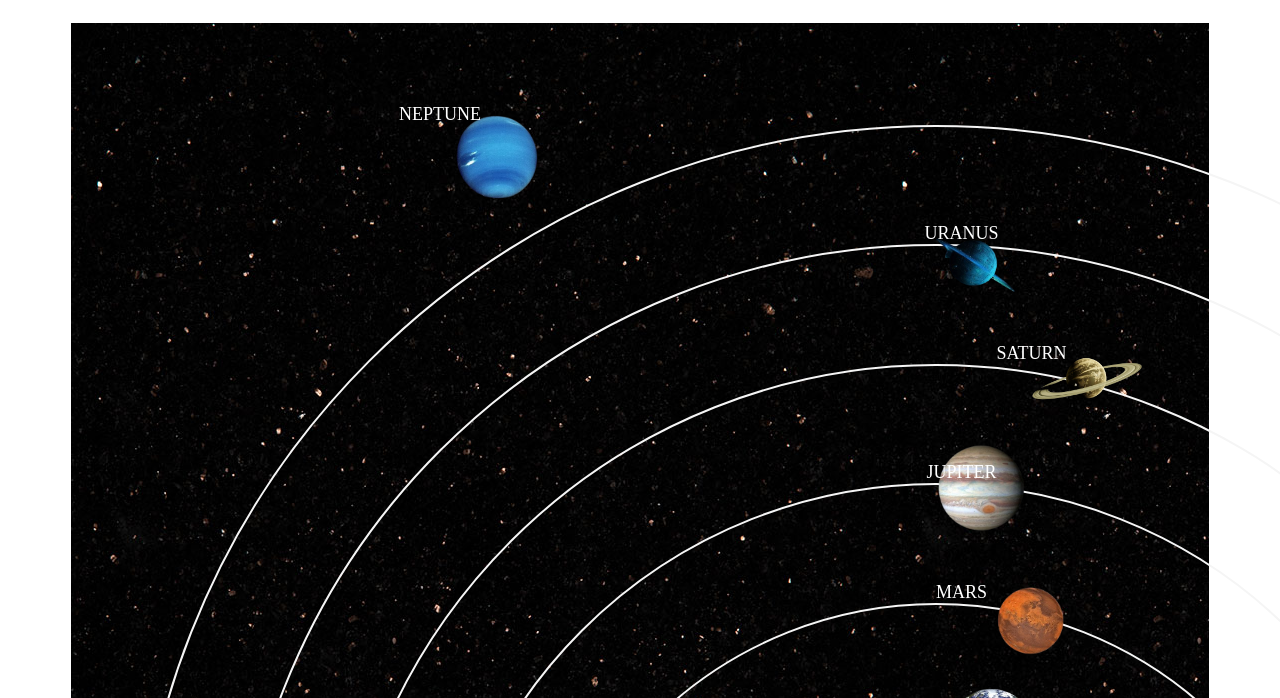
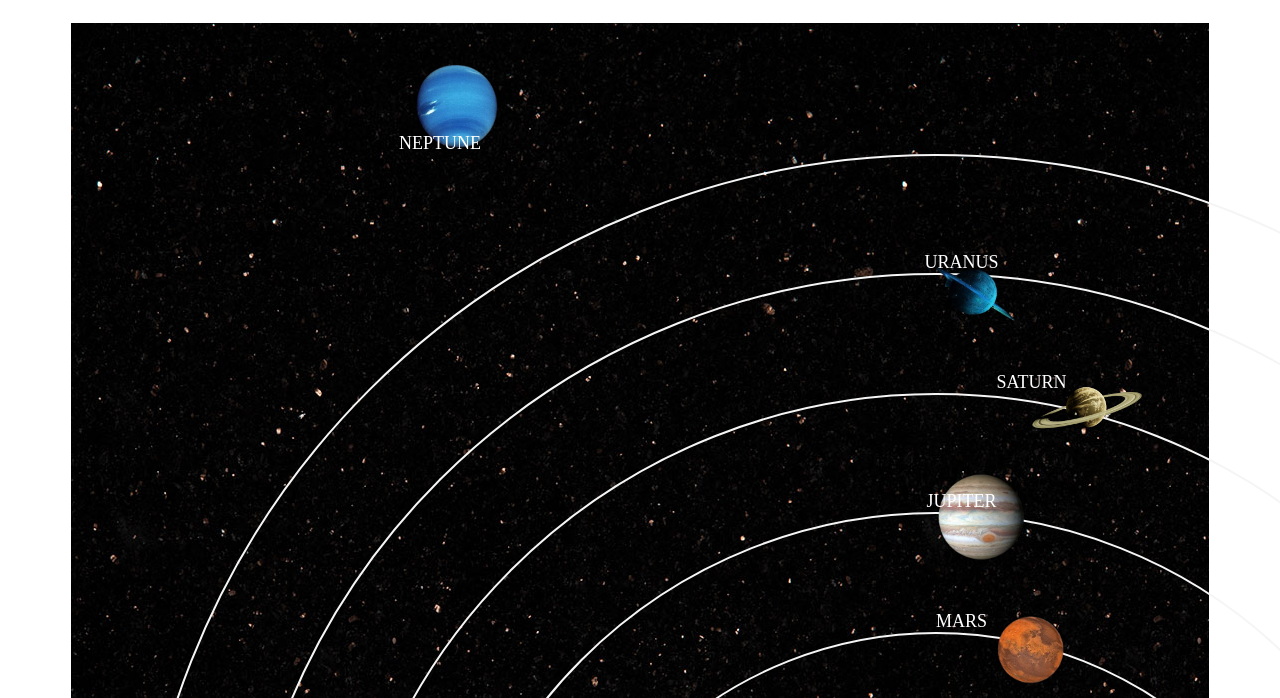
Before and after one commit to Teja5665/Solar-planets, a plain HTML site: page index.html in a window 1280 px wide. Shown: the part 61-759 px from the top of the page. Drawn offline with Linux system fonts and the light colour scheme.

Commit message:
Update index.html

```diff
--- a/index.html
+++ b/index.html
@@ -10,7 +10,7 @@
     <center>
         <h1>Solar System</h1>
         <div id="galaxy">
-            <img src="neptune-removebg-preview.png" width="110px" style="margin: -110px; margin-left: -400px;">
+            <img src="neptune-removebg-preview.png" width="110px" style="margin: -30px; margin-left: -400px;">
                 <figcaption style="color: white;font-size: large;margin-right: 400px;">NEPTUNE</figcaption>
                 <div class="neptune">
                     <img src="uranus-removebg-preview.png" width="100px" style="margin: -80px; margin-left: 10px;">
```
